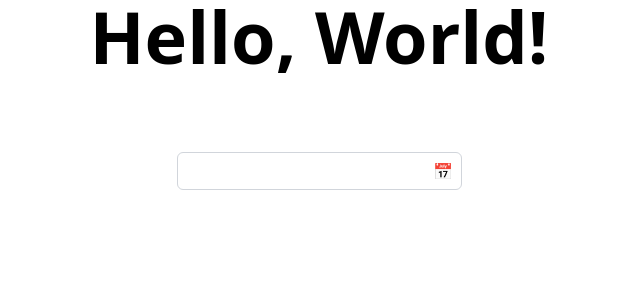
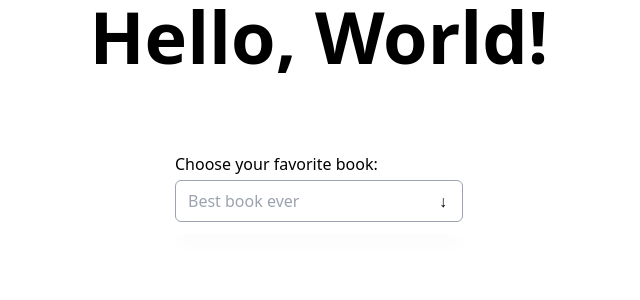
Before and after one commit to MomenSherif/react-components-crafting, a React (Vite) app: page / in a window 1280 px wide. Shown: the top 300 px of the page, without its empty margins (321-961 px from the left). Built offline with nearby package versions, Linux system fonts and the light colour scheme; the HTML template or start-up script is replaced by a standard one.

Commit message:
simple downshift combobox

```diff
--- a/src/App.tsx
+++ b/src/App.tsx
@@ -26,6 +26,7 @@ import SingleDatePicker, {
   MultipleDatePicker,
   RangeDatePicker,
 } from './DatePicker/DatePicker';
+import SingleComboBox from './downshift/Combobox';
 
 function App() {
   return (
@@ -38,6 +39,7 @@ function App() {
         {/* <PopoverExample /> */}
         {/* <DialogExample /> */}
         {/* <SelectDownshift /> */}
+        <SingleComboBox />
         {/* <SelectDownshiftMultiple /> */}
         {/* <SingleDatePicker /> */}
         {/* <DatePickerCustomized /> */}
@@ -45,7 +47,7 @@ function App() {
         {/* <RangeDatePicker /> */}
         {/* <ModifiersDatePickerExample /> */}
         {/* <CustomComponentsDatePickerExample /> */}
-        <DatePickerWithInputExample />
+        {/* <DatePickerWithInputExample /> */}
       </div>
     </div>
   );
--- /dev/null
+++ b/src/downshift/Combobox.tsx
@@ -0,0 +1,93 @@
+import { useCombobox } from 'downshift';
+import { useState } from 'react';
+
+const books = [
+  { author: 'Harper Lee', title: 'To Kill a Mockingbird' },
+  { author: 'Lev Tolstoy', title: 'War and Peace' },
+  { author: 'Fyodor Dostoyevsy', title: 'The Idiot' },
+  { author: 'Oscar Wilde', title: 'A Picture of Dorian Gray' },
+  { author: 'George Orwell', title: '1984' },
+  { author: 'Jane Austen', title: 'Pride and Prejudice' },
+  { author: 'Marcus Aurelius', title: 'Meditations' },
+  { author: 'Fyodor Dostoevsky', title: 'The Brothers Karamazov' },
+  { author: 'Lev Tolstoy', title: 'Anna Karenina' },
+  { author: 'Fyodor Dostoevsky', title: 'Crime and Punishment' },
+];
+
+const getBooksFilter = (inputValue?: string) => {
+  return function bookFilter(book: Book) {
+    return (
+      !inputValue ||
+      book.title.toLowerCase().includes(inputValue.toLowerCase()) ||
+      book.author.toLowerCase().includes(inputValue.toLowerCase())
+    );
+  };
+};
+
+type Book = typeof books[number];
+
+export default function SingleComboBox() {
+  const [items, setItems] = useState(books);
+
+  const {
+    isOpen,
+    getToggleButtonProps,
+    getLabelProps,
+    getMenuProps,
+    getInputProps,
+    highlightedIndex,
+    getItemProps,
+    selectedItem,
+  } = useCombobox({
+    onInputValueChange: ({ inputValue }) =>
+      setItems(books.filter(getBooksFilter(inputValue))),
+    items,
+    itemToString: item => item?.title || '',
+  });
+
+  console.log(selectedItem);
+
+  return (
+    <div className="relative w-72">
+      <div className="flex flex-col space-y-1">
+        <label className="w-fit" {...getLabelProps()}>
+          Choose your favorite book:
+        </label>
+        <div className="relative">
+          <input
+            placeholder="Best book ever"
+            className="w-full px-3 py-2 pr-10 rounded-md border border-gray-400 focus:outline-none focus:ring-2 focus:ring-indigo-500/20 focus:border-indigo-500"
+            {...getInputProps()}
+          />
+          <button
+            aria-label="toggle menu"
+            className="absolute flex justify-center items-center w-10 right-0 top-0 bottom-0 border border-transparent rounded-md bg-transparent bg-clip-padding hover:bg-indigo-200/20 focus:outline-none focus:ring-2 focus:ring-indigo-500/20 focus:border-indigo-500"
+            type="button"
+            {...getToggleButtonProps()}
+          >
+            {isOpen ? <>&#8593;</> : <>&#8595;</>}
+          </button>
+        </div>
+      </div>
+
+      <ul
+        className="absolute w-full bg-white mt-1 shadow-lg py-1 divide-y divide-gray-100"
+        {...getMenuProps()}
+      >
+        {isOpen &&
+          items.map((item, index) => (
+            <li
+              key={`${item.title}${index}`}
+              className={`px-3 py-2 flex flex-col ${
+                highlightedIndex === index ? 'bg-gray-100' : ''
+              } ${selectedItem === item ? 'font-bold' : ''}`}
+              {...getItemProps({ item, index })}
+            >
+              <span>{item.title}</span>
+              <span className="text-sm text-gray-500">{item.author}</span>
+            </li>
+          ))}
+      </ul>
+    </div>
+  );
+}
```
